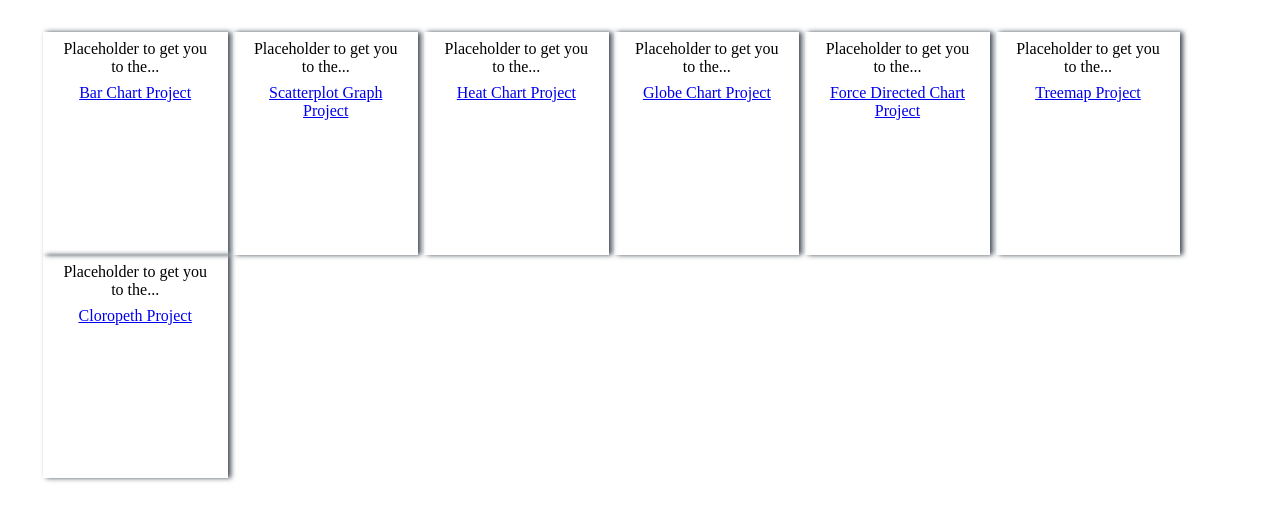
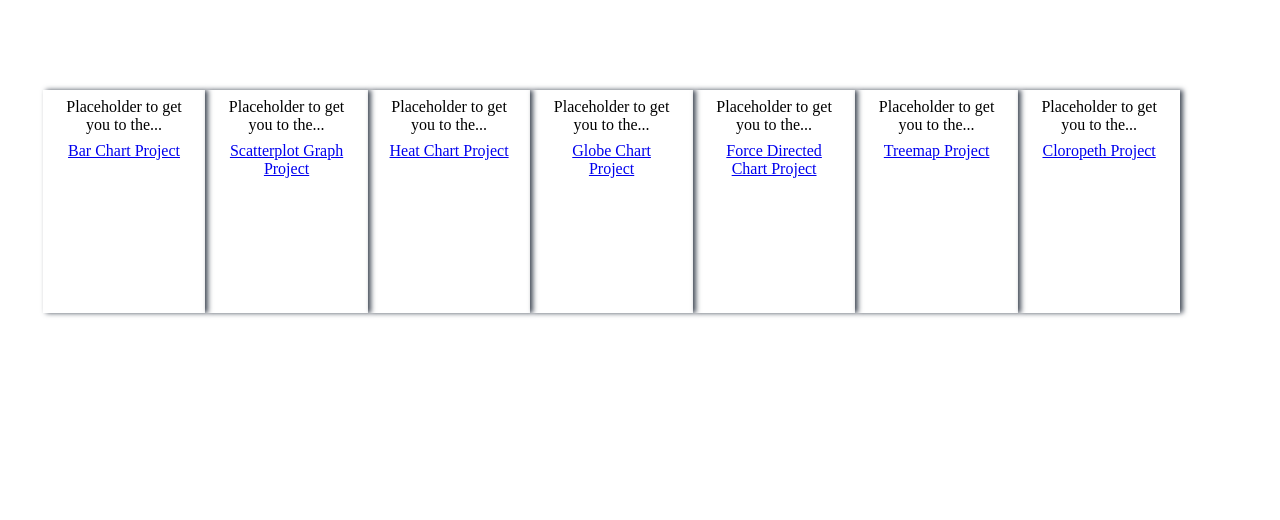
Before and after one commit to jonniebigodes/fcc-datavis, a Gatsby site: page / in a window 1280 px wide. Shown: the part 48-568 px from the top of the page. Built offline with nearby package versions, Linux system fonts and the light colour scheme; Gatsby itself is replaced by a stand-in of ours; a web font is replaced by a local one.

Commit message:
added the final file before building

```diff
--- a/src/pages/index-module.module.css
+++ b/src/pages/index-module.module.css
@@ -1,6 +1,6 @@
 .projects{
     width:90%;
-    height: 90%;
+    height: 340px;
     margin: 1.0875rem 1.0875rem 1.45rem;
     padding: 1.0875rem 1.0875rem 1.45rem;
     background: #fff;
@@ -10,7 +10,7 @@
     display: -webkit-flex;
     display: flex;
     flex-direction: row;
-    flex-wrap: wrap;
+    /* flex-wrap: wrap; */
     align-content: space-between;
     justify-content: space-between;
     align-items: center;
```
